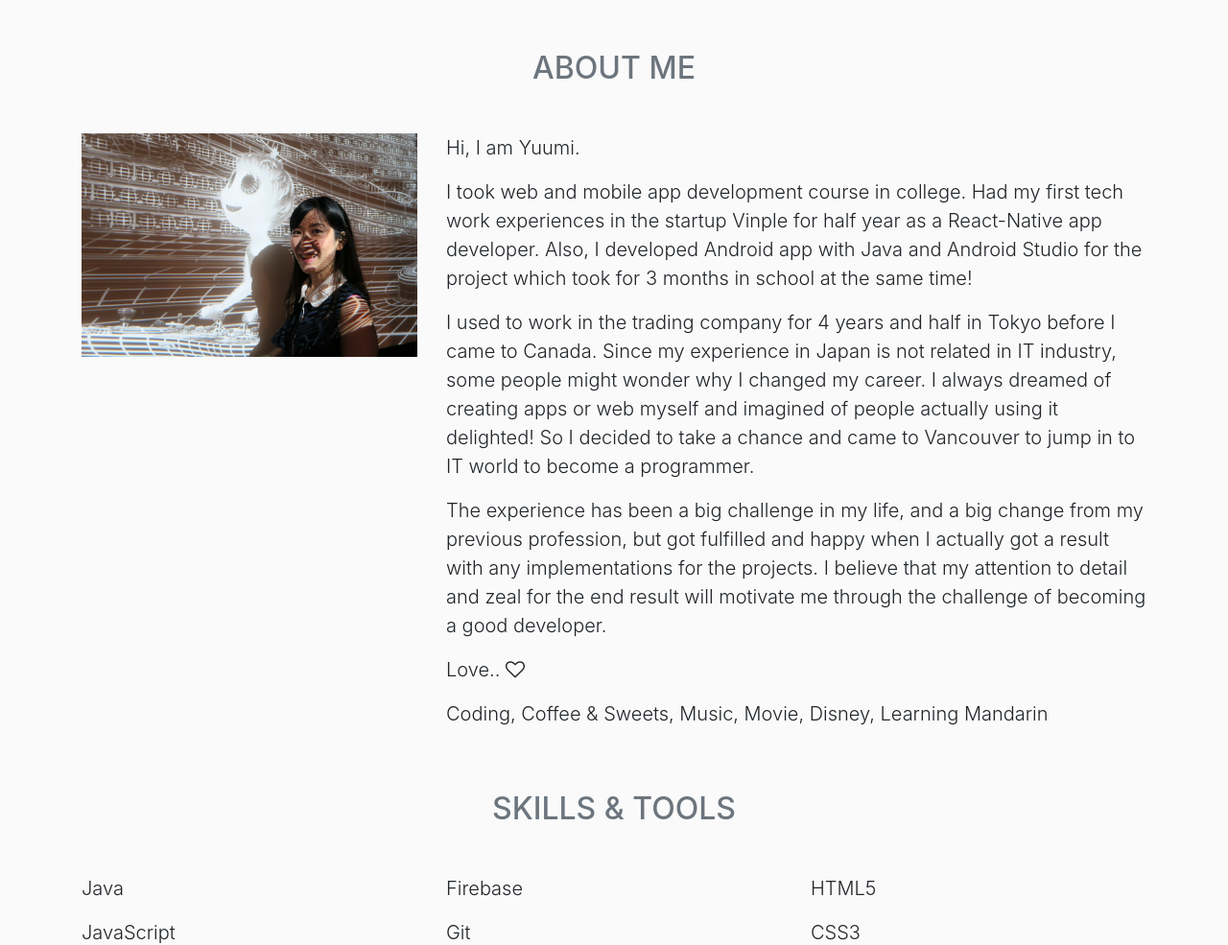
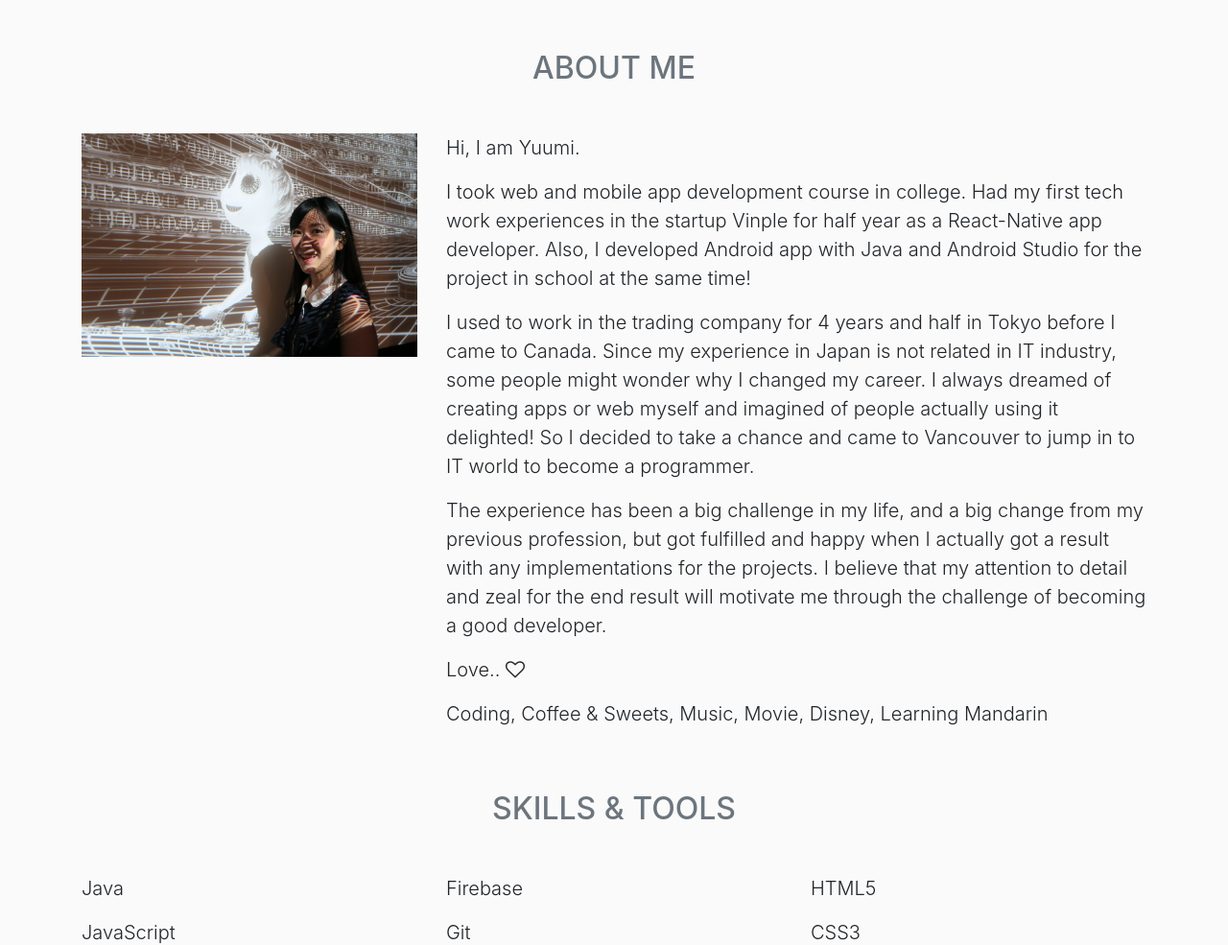
Before and after one commit to yuuming/portfolio, a website with bundled scripts: page index.html in a window 1280 px wide. Shown: the part 1541-2526 px from the top of the page at 96% size. Built offline with nearby package versions, Linux system fonts and the light colour scheme; files whose address does not match are found by name.

Commit message:
Modify about me

```diff
--- a/index.html
+++ b/index.html
@@ -152,7 +152,7 @@
         <div class="col-lg-8 mr-auto">
           <p class="lead">Hi, I am Yuumi.
             <p class="lead">I took web and mobile app development course in college. Had my first tech work experiences in
-              the startup Vinple for half year as a React-Native app developer. Also, I developed Android app with Java and Android Studio for the project which took for 3 months in school at the same time!</p>
+              the startup Vinple for half year as a React-Native app developer. Also, I developed Android app with Java and Android Studio for the project in school at the same time!</p>
             <p class="lead">I used to work in the trading company for 4 years and half in Tokyo before I came to Canada. Since my experience in Japan is not related in IT industry, some people might wonder
               why I changed my career. I always dreamed of creating apps or web myself and imagined of people actually using
               it delighted! So I decided to take a chance and came to Vancouver to jump in to IT world to become a programmer.</p>
```
